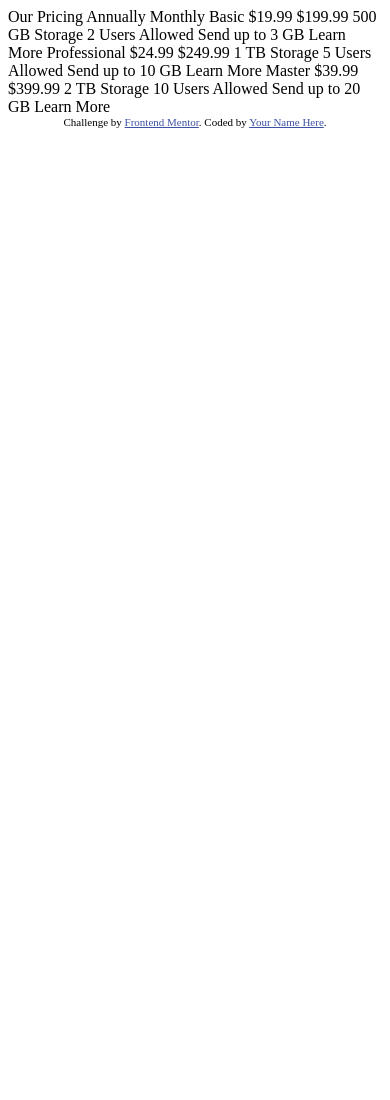
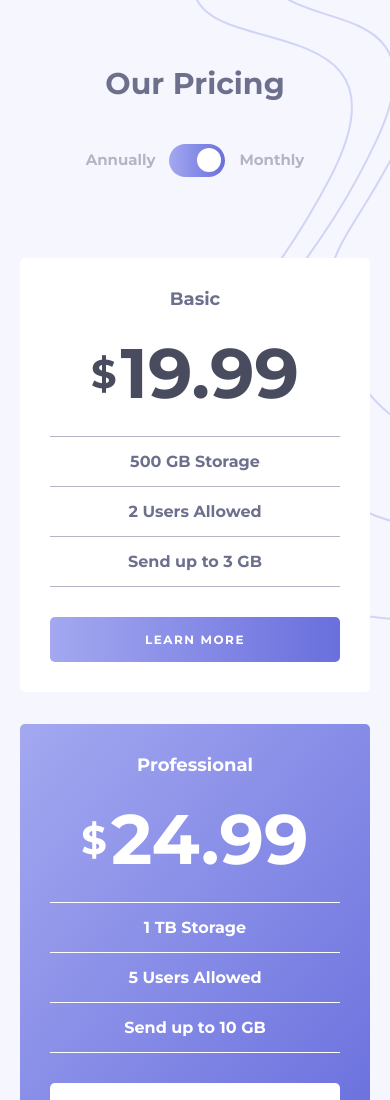
Before and after one commit to sonickonic/pricing-component, a plain HTML site: page index.html in a window 390 px wide. Shown: the top 1100 px of the page. Before the commit the page ends 844 px from the top, so only its background shows below. Drawn offline with Linux system fonts and the light colour scheme.

Commit message:
Add general markup and layout style
Mobile-first approach

```diff
--- a/index.html
+++ b/index.html
@@ -1,52 +1,87 @@
 <!DOCTYPE html>
 <html lang="en">
-<head>
-  <meta charset="UTF-8">
-  <meta name="viewport" content="width=device-width, initial-scale=1.0"> <!-- displays site properly based on user's device -->
+  <head>
+    <meta charset="UTF-8" />
+    <meta name="viewport" content="width=device-width, initial-scale=1.0" />
+    <link
+      rel="icon"
+      type="image/png"
+      sizes="32x32"
+      href="./images/favicon-32x32.png"
+    />
+    <title>Frontend Mentor | [Pricing-component]</title>
+    <link
+      href="https://fonts.googleapis.com/css?family=Montserrat:400,700&display=swap"
+      rel="stylesheet"
+    />
+    <link rel="stylesheet" href="css/style.css" />
+  </head>
 
-  <link rel="icon" type="image/png" sizes="32x32" href="./images/favicon-32x32.png">
+  <body>
+    <div class="background">
+      <header class="main-header">
+        <h1 class="main-header__title">Our Pricing</h1>
+        <span class="main-header__text">Annually</span>
+        <label class="main-header__toggle-switch">
+          <input type="checkbox" />
+          <span class="main-header__toggle-switch-slider"></span>
+        </label>
+        <span class="main-header__text">Monthly</span>
+      </header>
 
-  <title>Frontend Mentor | [Challenge Name Here]</title>
+      <div class="card-container">
+        <div class="card-basic">
+          <h2 class="card-basic__title">Basic</h2>
+          <div class="card-basic__price">
+            <span class="card-basic__price__dollar-sign">&dollar;</span>19.99
+          </div>
+          <!--<div class="card-basic__price">
+            <span class="card-basic__price__dollar-sign">&dollar;</span>199.99
+          </div>-->
+          <div class="card-basic__storage">500 GB Storage</div>
+          <div class="card-basic__users">2 Users Allowed</div>
+          <div class="card-basic__gb">Send up to 3 GB</div>
+          <button class="card-basic__btn" type="submit">Learn More</button>
+        </div>
 
-  <!-- Feel free to remove these styles or customise in your own stylesheet 👍 -->
-  <style>
-    .attribution { font-size: 11px; text-align: center; }
-    .attribution a { color: hsl(228, 45%, 44%); }
-  </style>
-</head>
-<body>
+        <div class="card-professional">
+          <h2 class="card-professional__title">Professional</h2>
+          <div class="card-professional__price">
+            <span class="card-professional__price__dollar-sign">&dollar;</span
+            >24.99
+          </div>
+          <!--<div class="card-basic__price">
+            <span class="card-basic__price__dollar-sign">&dollar;</span>249.99
+          </div>-->
+          <div class="card-professional__storage">1 TB Storage</div>
+          <div class="card-professional__users">5 Users Allowed</div>
+          <div class="card-professional__gb">Send up to 10 GB</div>
+          <button class="card-professional__btn" type="submit">
+            Learn More
+          </button>
+        </div>
 
-  Our Pricing
-  Annually
-  Monthly
+        <div class="card-master">
+          <h2 class="card-master__title">Master</h2>
+          <div class="card-master__price">
+            <span class="card-master__price__dollar-sign">&dollar;</span>39.99
+          </div>
+          <!--<div class="card-basic__price">
+            <span class="card-basic__price__dollar-sign">&dollar;</span>399.99
+          </div>-->
+          <div class="card-master__storage">2 TB Storage</div>
+          <div class="card-master__users">10 Users Allowed</div>
+          <div class="card-master__gb">Send up to 20 GB</div>
+          <button class="card-master__btn" type="submit">Learn More</button>
+        </div>
+      </div>
+    </div>
+  </body>
 
-  Basic
-  &dollar;19.99
-  &dollar;199.99
-  500 GB Storage
-  2 Users Allowed
-  Send up to 3 GB
-  Learn More
-
-  Professional
-  &dollar;24.99
-  &dollar;249.99
-  1 TB Storage
-  5 Users Allowed
-  Send up to 10 GB
-  Learn More
-
-  Master
-  &dollar;39.99
-  &dollar;399.99
-  2 TB Storage
-  10 Users Allowed
-  Send up to 20 GB
-  Learn More
-
-  <div class="attribution">
-    Challenge by <a href="https://www.frontendmentor.io?ref=challenge" target="_blank">Frontend Mentor</a>.
-    Coded by <a href="#">Your Name Here</a>.
+  <div class="footer-frontendmentor">
+    Challenge by
+    <a href="https://www.frontendmentor.io?ref=challenge" target="_blank"
+      >Frontend Mentor</a
+    >. Coded by <a href="https://github.com/sonickonic">sonickonic</a>.
   </div>
-</body>
 </html>
--- /dev/null
+++ b/scss/base/_reset.scss
@@ -0,0 +1,5 @@
+* {
+  box-sizing: border-box;
+  margin: 0;
+  padding: 0;
+}
--- /dev/null
+++ b/scss/base/_typography.scss
@@ -0,0 +1,4 @@
+body {
+  font-family: $main-font;
+  font-size: 15px;
+}
--- /dev/null
+++ b/scss/blocks/_background.scss
@@ -0,0 +1,5 @@
+.background {
+  background: $very-light-grayish-blue url(../images/bg-top.svg) no-repeat right;
+  background-position: 12em -2.5em;
+  padding-bottom: 50px;
+}
--- /dev/null
+++ b/scss/blocks/_cards.scss
@@ -0,0 +1,100 @@
+.card-basic,
+.card-master,
+.card-professional {
+  margin: 10px 20px 32px;
+  padding: 30px;
+  background-color: white;
+  border-radius: 5px;
+  text-align: center;
+  color: $grayish-blue;
+  font-weight: 700;
+  font-size: 12px;
+
+  &__title {
+    font-size: 18px;
+  }
+
+  &__price {
+    font-size: 70px;
+    font-weight: 700;
+    color: $dark-grayish-Blue;
+    margin: 20px 0;
+
+    &__dollar-sign {
+      font-size: 40px;
+      vertical-align: 10px;
+      margin-right: 4px;
+    }
+  }
+
+  &__storage,
+  &__users,
+  &__gb {
+    font-size: 16px;
+    padding: 15px;
+    border-top: $light-grayish-Blue solid 1px;
+  }
+
+  &__gb {
+    border-bottom: $light-grayish-Blue solid 1px;
+  }
+
+  &__btn {
+    font-family: "Montserrat", sans-serif;
+    font-weight: 700;
+    font-size: 12px;
+    letter-spacing: 1.5px;
+    padding: 15px;
+    margin-top: 30px;
+    background-image: linear-gradient(to right, $linear-gradient);
+    width: 100%;
+    border: none;
+    border-radius: 5px;
+    color: white;
+    text-transform: uppercase;
+
+    &:active {
+      color: hsl(237, 63%, 64%);
+      box-shadow: inset 0 0 0 1pt hsl(237, 63%, 64%);
+      background-color: white;
+      background-image: none;
+    }
+
+    &:focus {
+      outline: 0;
+    }
+  }
+}
+
+.card-professional {
+  background-image: linear-gradient(to bottom right, $linear-gradient);
+  color: white;
+
+  &__price {
+    color: white;
+  }
+
+  &__storage,
+  &__users,
+  &__gb {
+    padding: 15px;
+    border-top: white solid 1px;
+  }
+
+  &__gb {
+    border-bottom: white solid 1px;
+  }
+
+  &__btn {
+    background-image: none;
+    background-color: white;
+    color: hsl(237, 63%, 64%);
+
+    &:active {
+      color: white;
+      box-shadow: inset 0 0 0 1pt white;
+      background-color: transparent;
+      background-image: none;
+    }
+  }
+}
--- /dev/null
+++ b/scss/blocks/_footer.scss
@@ -0,0 +1,9 @@
+.footer-frontendmentor {
+  padding: 10px;
+  font-size: 11px;
+  text-align: center;
+
+  a {
+    color: hsl(228, 45%, 44%);
+  }
+}
--- /dev/null
+++ b/scss/blocks/_header.scss
@@ -0,0 +1,65 @@
+.main-header {
+  padding: 65px 0;
+  text-align: center;
+
+  &__title {
+    margin-bottom: 48px;
+    color: $grayish-blue;
+  }
+
+  &__text {
+    margin: 10px;
+    color: $light-grayish-Blue;
+    font-weight: 700;
+  }
+
+  &__toggle-switch {
+    position: relative;
+    display: inline-block;
+    bottom: 6px;
+    background-image: linear-gradient(to right, $linear-gradient);
+    border-radius: 33px;
+    width: 56px;
+    height: 33px;
+  }
+
+  &__toggle-switch input {
+    opacity: 0;
+    width: 0;
+    height: 0;
+  }
+
+  &__toggle-switch-slider {
+    position: absolute;
+    cursor: pointer;
+    top: 0;
+    left: 0;
+    right: 0;
+    bottom: 0;
+    -webkit-transition: 0.4s;
+    transition: 0.4s;
+  }
+
+  &__toggle-switch-slider:before {
+    position: absolute;
+    content: "";
+    height: 24px;
+    width: 24px;
+    left: 27.5px;
+    bottom: 4.65px;
+    background-color: white;
+    border-radius: 50%;
+    -webkit-transition: 0.4s;
+    transition: 0.4s;
+  }
+
+  &__toggle-switch-slider:active {
+    background-color: hsla(0, 0%, 100%, 0.4);
+  }
+
+  input:checked + &__toggle-switch-slider:before {
+    -webkit-transform: translateX(-22px);
+    -ms-transform: translateX(-22px);
+    transform: translateX(-22px);
+  }
+}
--- /dev/null
+++ b/scss/style.scss
@@ -0,0 +1,2 @@
+@import "utilities/variables", "base/reset", "base/typography", "blocks/header",
+  "blocks/background", "blocks/cards", "blocks/footer";
--- /dev/null
+++ b/scss/utilities/_variables.scss
@@ -0,0 +1,6 @@
+$main-font: "Montserrat", sans-serif;
+$very-light-grayish-blue: hsl(240, 80%, 98%);
+$light-grayish-Blue: hsl(234, 14%, 74%);
+$grayish-blue: hsl(233, 13%, 49%);
+$dark-grayish-Blue: hsl(232, 13%, 33%);
+$linear-gradient: hsl(236, 72%, 79%), hsl(237, 63%, 64%);
```
Also changed, not shown: css/style.css (added), 1 other file.
